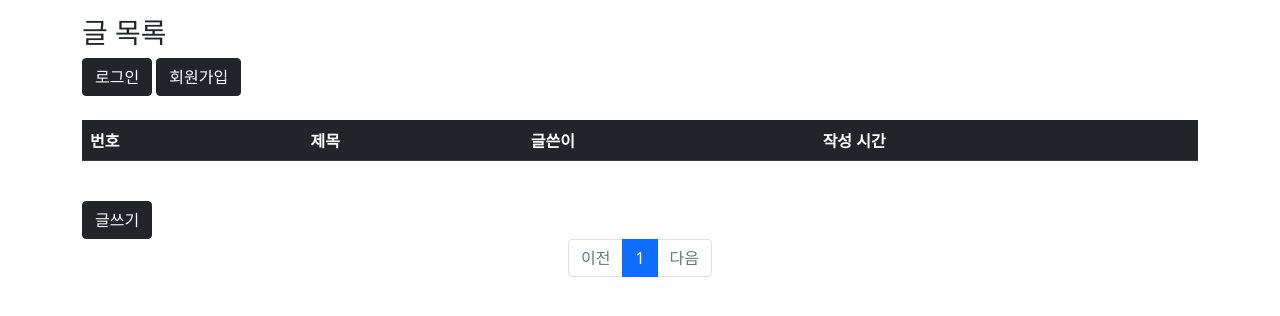
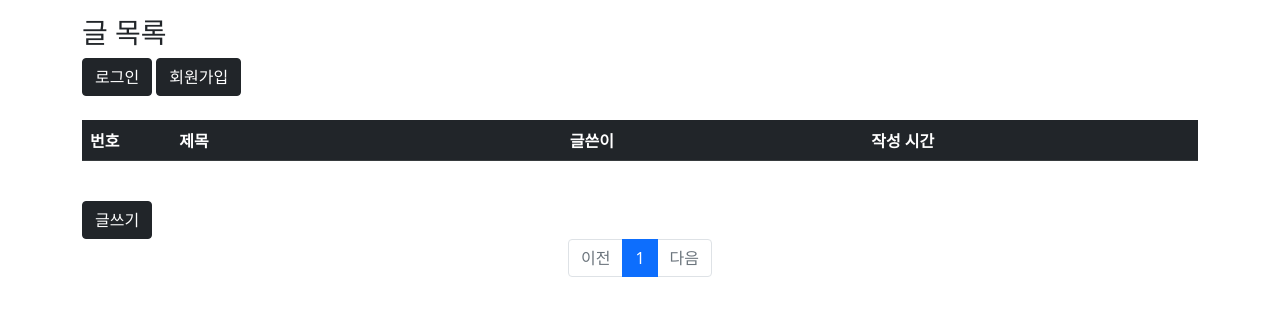
Before and after one commit to mingang0830/blog, a Django app: page /board/ in a window 1280 px wide. Shown: the top 316 px of the page. Run offline with Django 4.2, Linux system fonts and the light colour scheme; data that the repository does not hold is empty; some libraries are stand-ins or nearby versions.

Commit message:
테이블 너비 고정

```diff
--- a/board/templates/board/list.html
+++ b/board/templates/board/list.html
@@ -19,13 +19,13 @@
                     <button type="button" class="btn btn-dark"><a href="signup" style="color:white;">회원가입</a></button><br>
                 {% endif %}
             <br>
-                <table class="table">
+                <table class="table" style="table-layout: fixed;word-break:break-all;">
                     <thead>
                         <tr class="table-dark">
-                            <th>번호</th>
-                            <th>제목</th>
+                            <th style="width: 8%;">번호</th>
+                            <th style="width: 35%;">제목</th>
                             <th>글쓴이</th>
-                            <th>작성 시간</th>
+                            <th style="width: 30%;">작성 시간</th>
                         </tr>
                     </thead>
                     {% for data in page_obj %}
```
